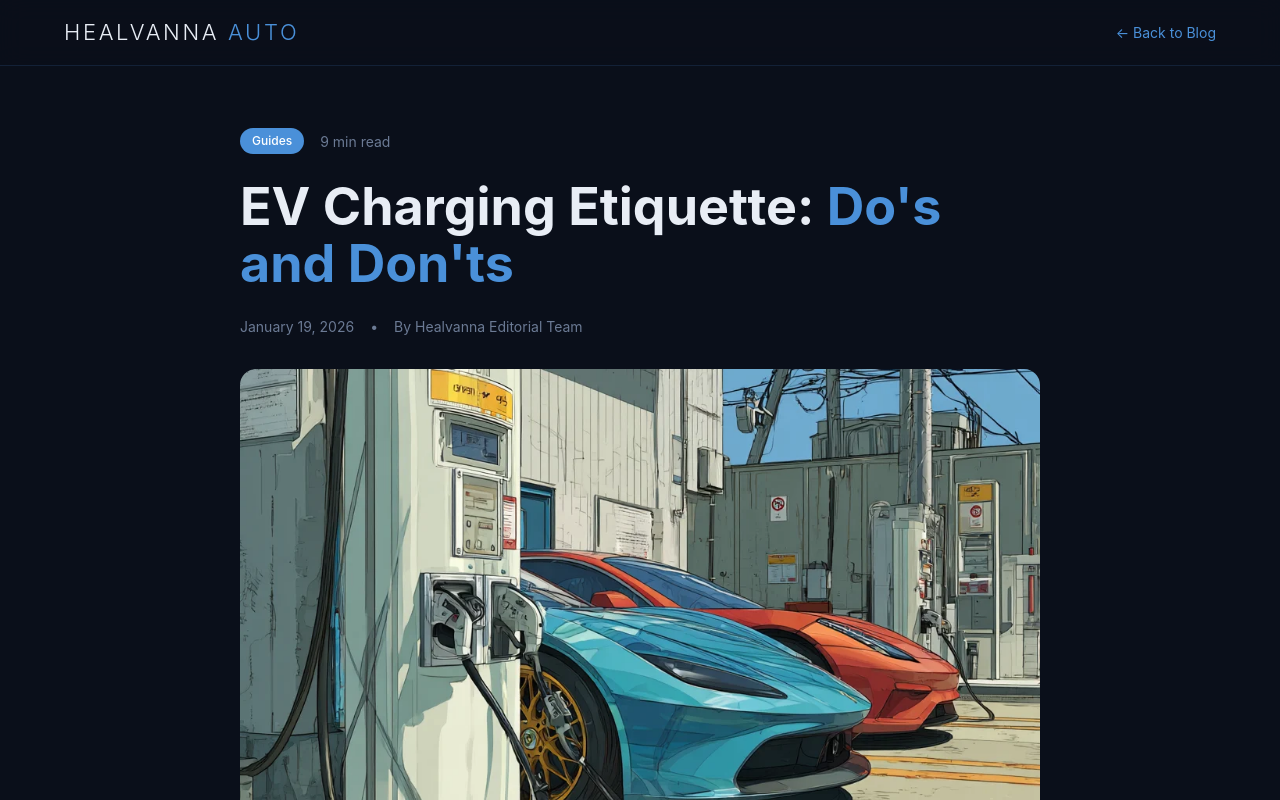
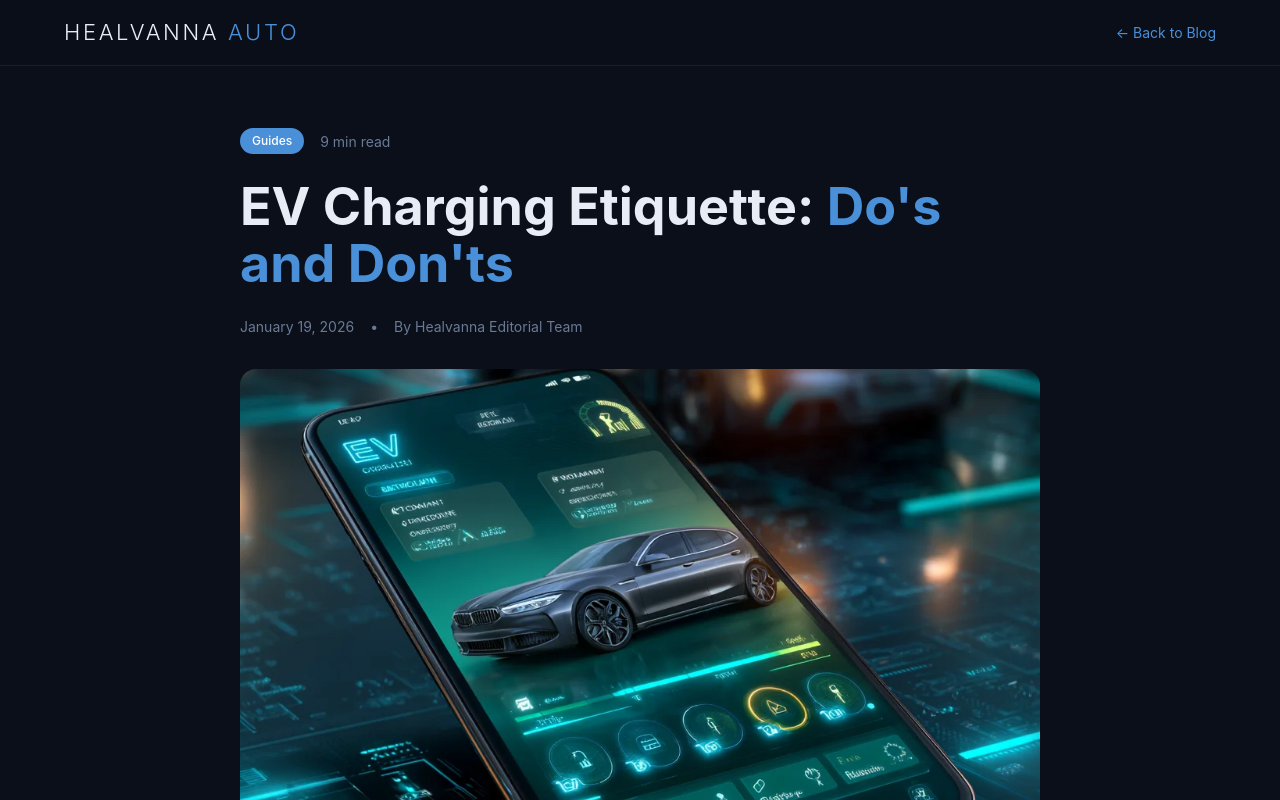
Before and after one commit to primary83/healvanna-auto, a Next.js app: page /blog/top-ev-apps in a window 1280 px wide. Shown: the top 800 px of the page. Built offline with nearby package versions, Linux system fonts and the light colour scheme.

Commit message:
Fix top-ev-apps image path

```diff
--- a/app/blog/top-ev-apps/page.tsx
+++ b/app/blog/top-ev-apps/page.tsx
@@ -40,7 +40,7 @@ export default function EVChargingEtiquette() {
           {/* Featured Image */}
           <div className="relative h-[400px] md:h-[500px] rounded-2xl overflow-hidden mb-12">
             <img
-              src="/blog/ev-charging-etiquette.png"
+              src="/blog/top-ev-apps.png"
               alt="EV charging etiquette guide"
               className="w-full h-full object-cover"
             />
```
